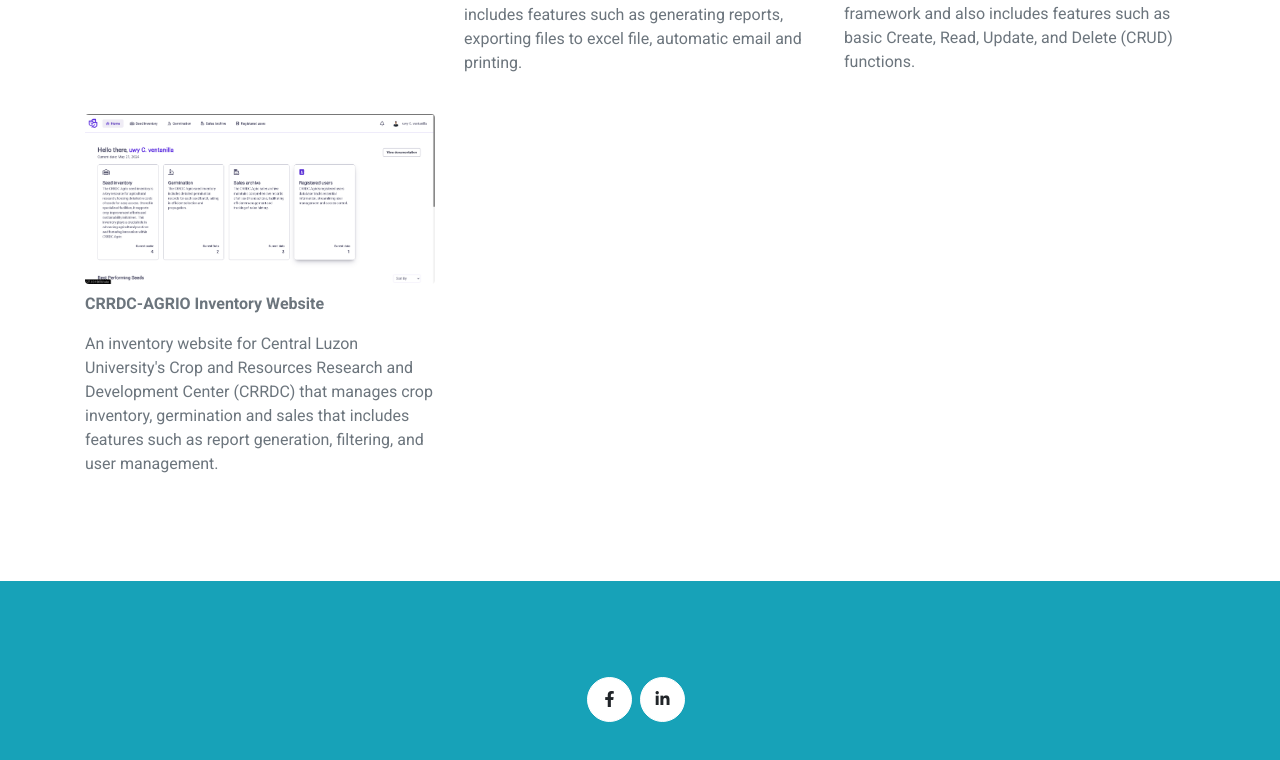
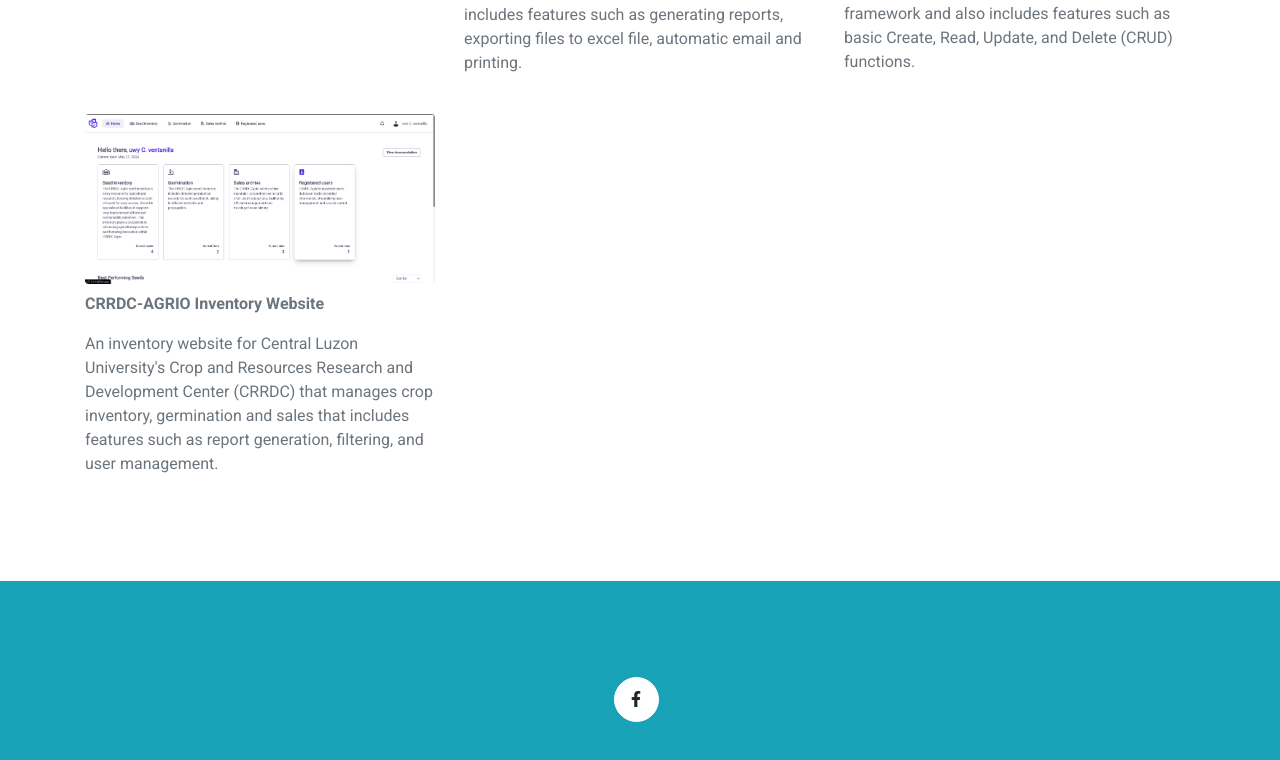
Before and after one commit to cassyiscoding/github-portfolio, a plain HTML site: page index.html in a window 1280 px wide. Shown: the part 3639-4399 px from the top of the page. Drawn offline with nearby package versions, Linux system fonts and the light colour scheme.

Commit message:
linkedin icon remove

```diff
--- a/index.html
+++ b/index.html
@@ -297,7 +297,7 @@
         <div class="container text-center py-5">
             <div class="d-flex justify-content-center mb-4">
                 <a class="btn btn-light btn-social mr-2" href="https://www.facebook.com/cvaleriano23"><i class="fab fa-facebook-f"></i></a>
-                <a class="btn btn-light btn-social mr-2" href="#"><i class="fab fa-linkedin-in"></i></a>
+
             </div>
         </div>
     </div>
```
